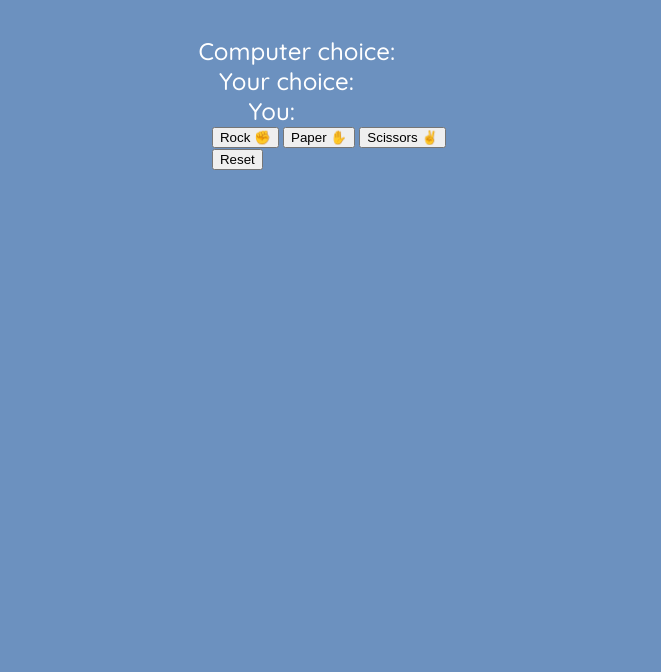
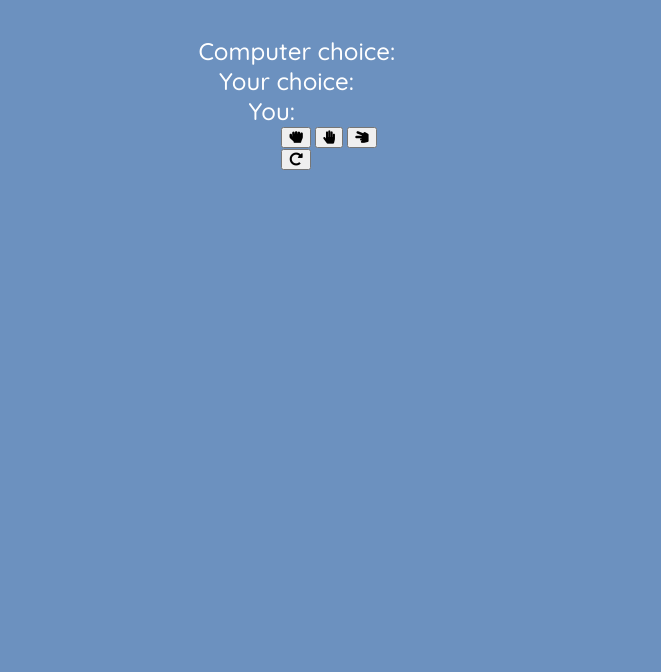
Before and after one commit to richardreiter/rock-paper-scissors-lizard-spock, a plain HTML site: page index.html in a window 1280 px wide. Shown: the part 128-800 px from the top of the page, without its empty margins (311-972 px from the left). Drawn offline with Linux system fonts and the light colour scheme.

Commit message:
Add font awesome icons to buttons

```diff
--- a/index.html
+++ b/index.html
@@ -44,11 +44,11 @@
         <div class="controls-wrapper">
             <!-- controls area where user will select rock, paper or scissors -->
             <div class="controls-area">
-                <button class="rock" id="rock">Rock ✊</button>
-                <button class="paper" id="paper">Paper ✋</button>
-                <button class="scissors" id="scissors">Scissors ✌️</button>
+                <button class="rock" id="rock"><i class="fas fa-hand-rock"></i></button>
+                <button class="paper" id="paper"><i class="fas fa-hand-paper"></i></button>
+                <button class="scissors" id="scissors"><i class="fas fa-hand-scissors"></i></button>
                 <div class="reset-area">
-                    <button class="reset-btn" id="reset">Reset</button>
+                    <button class="reset-btn" id="reset"><i class="fas fa-redo-alt"></i></button>
                 </div>
             </div>
         </div>
```
